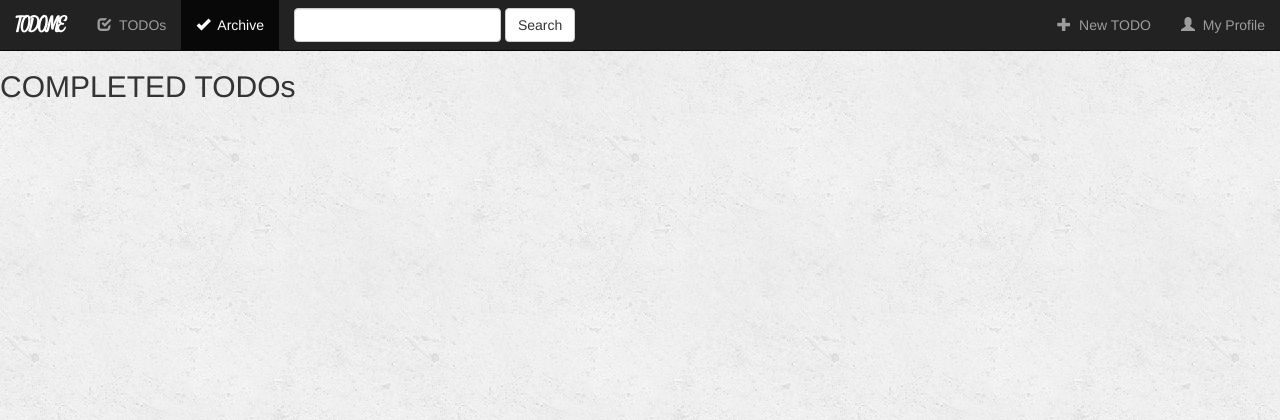
After one commit to geromath/ToDoMe, a Django app: page /archive/ in a window 1280 px wide. The commit adds this page. Shown: the top 420 px of the page. Run offline with Django 3.2, Linux system fonts and the light colour scheme; some libraries are stand-ins or nearby versions.

Commit message:
Små endringer, mye nytt må implementeres

```diff
--- a/root/todolist/models.py
+++ b/root/todolist/models.py
@@ -4,6 +4,8 @@ from django.core.urlresolvers import reverse, reverse_lazy
 class Task(models.Model):
     task_text = models.CharField(max_length = 150)
     description = models.CharField(max_length = 400)
+    # due_date = models.DateField()
+    # archived = models.BooleanField()
 
     def get_absolute_url(self):
         return reverse('todolist:index')
--- /dev/null
+++ b/root/todolist/templates/todolist/archive.html
@@ -0,0 +1,16 @@
+<!DOCTYPE html>
+<html lang="en">
+{% extends 'todolist/base.html' %}
+{% block title %} My TODOs {% endblock %}
+
+<body>
+
+{% block body %}
+    <!-- All content for sub-pages goes between these block tags -->
+
+    <h2> COMPLETED TODOs</h2>
+
+
+{% endblock %}
+</body>
+</html>
--- a/root/todolist/templates/todolist/base.html
+++ b/root/todolist/templates/todolist/base.html
@@ -35,15 +35,15 @@
         <div class="collapse navbar-collapse" id="topNavBar">
             <ul class="nav navbar-nav">
                 <!-- My TODOs -->
-                <li class="active">
+                <li class="{% if nbar == 'home' %}active{% endif %}">
                     <a href="{% url 'todolist:todo' %}">
                         <span class="glyphicon glyphicon-check" aria-hidden="true"></span>&nbsp; TODOs
                     </a>
                 </li>
-                <!-- Completed tasks/TODOs -->
-                <li class="">
-                    <a href="#">
-                        <span class="glyphicon glyphicon-ok" aria-hidden="true"></span>&nbsp; Completed
+                <!-- Archived (Completed) tasks/TODOs -->
+                <li class="{% if nbar == 'archive' %}active{% endif %}">
+                    <a href="{% url 'todolist:archive' %}">
+                        <span class="glyphicon glyphicon-ok" aria-hidden="true"></span>&nbsp; Archive
                     </a>
                 </li>
 
--- a/root/todolist/urls.py
+++ b/root/todolist/urls.py
@@ -16,6 +16,9 @@ urlpatterns = [
     # Main view
     url(r'^todo/$', views.todo, name="todo"),
 
+    # Archived (Completed) TODOs
+    url(r'^archive/$', views.archive, name="archive"),
+
     # Registrering
     url(r'^register/$', views.UserFormView.as_view(), name='register'),
 
--- a/root/todolist/views.py
+++ b/root/todolist/views.py
@@ -11,19 +11,31 @@ from django.core.urlresolvers import reverse_lazy, reverse
 from django.http import HttpResponse
 
 def index(request):
-        return render(request, 'todolist/todo', None)
+
+    context = {
+        'nbar': 'home'
+    }
+    return render(request, 'todolist/home.html', context)
+
+
+def archive(request):
+    context = {
+        'nbar': 'archive'
+    }
+    return render(request, 'todolist/archive.html', context)
 
 @login_required
 def todo(request):
     all_tasks = Task.objects.all()
     task_count = Task.objects.count()
-    # task_text = Task.objects.get(pk=task_id)
+    # task_text = Task.objects.get(pk=task_id).getText()
     context = {
         'all_tasks': all_tasks,
         'task_count': task_count,
+        'nbar': 'home'
         # 'task_text': task_text
     }
-    return render(request, 'todolist/index.html', context)
+    return render(request,'todolist/index.html', context)
 
 class TaskCreate(CreateView):
     model = Task
```
Also changed, not shown: root/todolist/static/todolist/style.css (+30 -1 lines), root/todolist/templates/todolist/index.html (+17 -11 lines).
